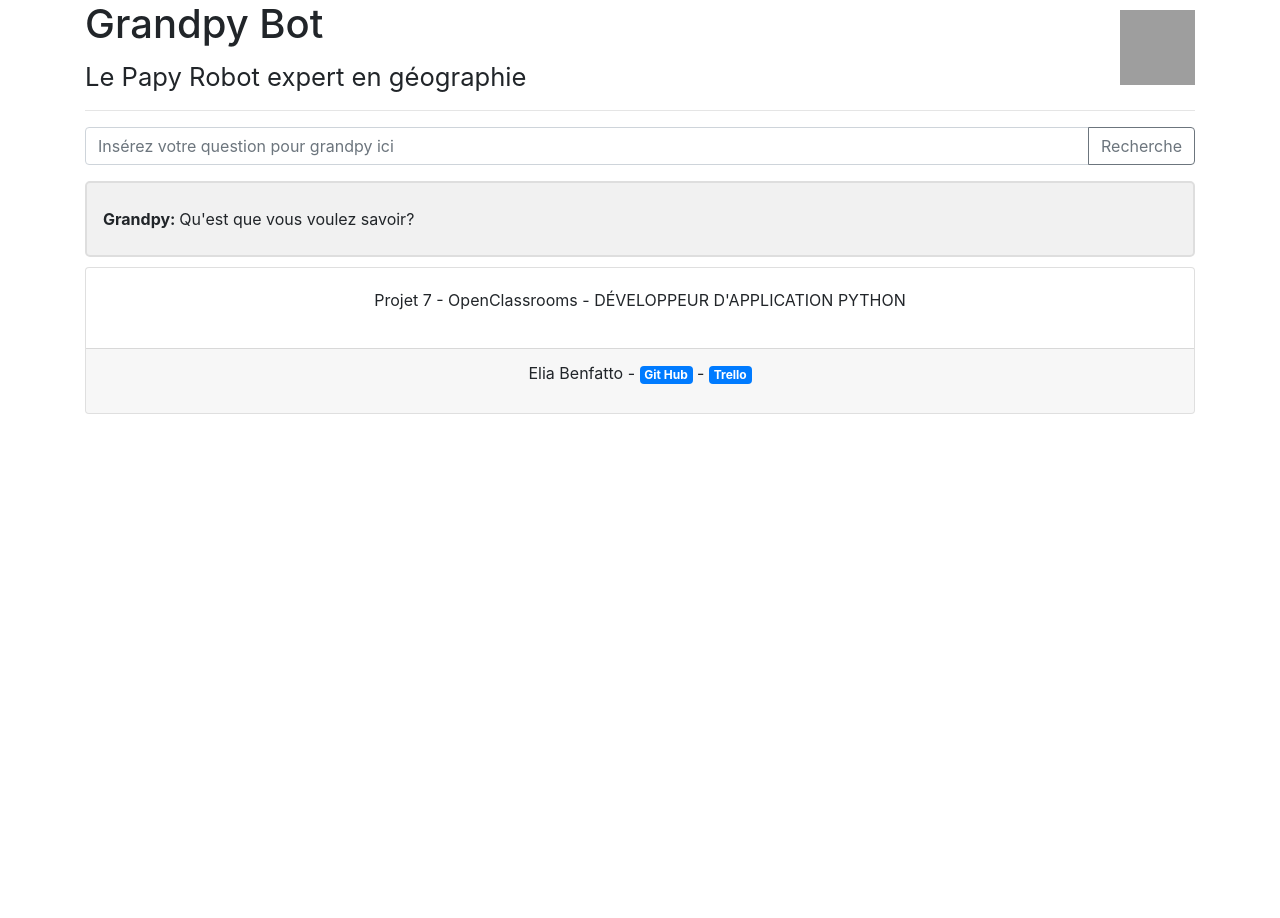
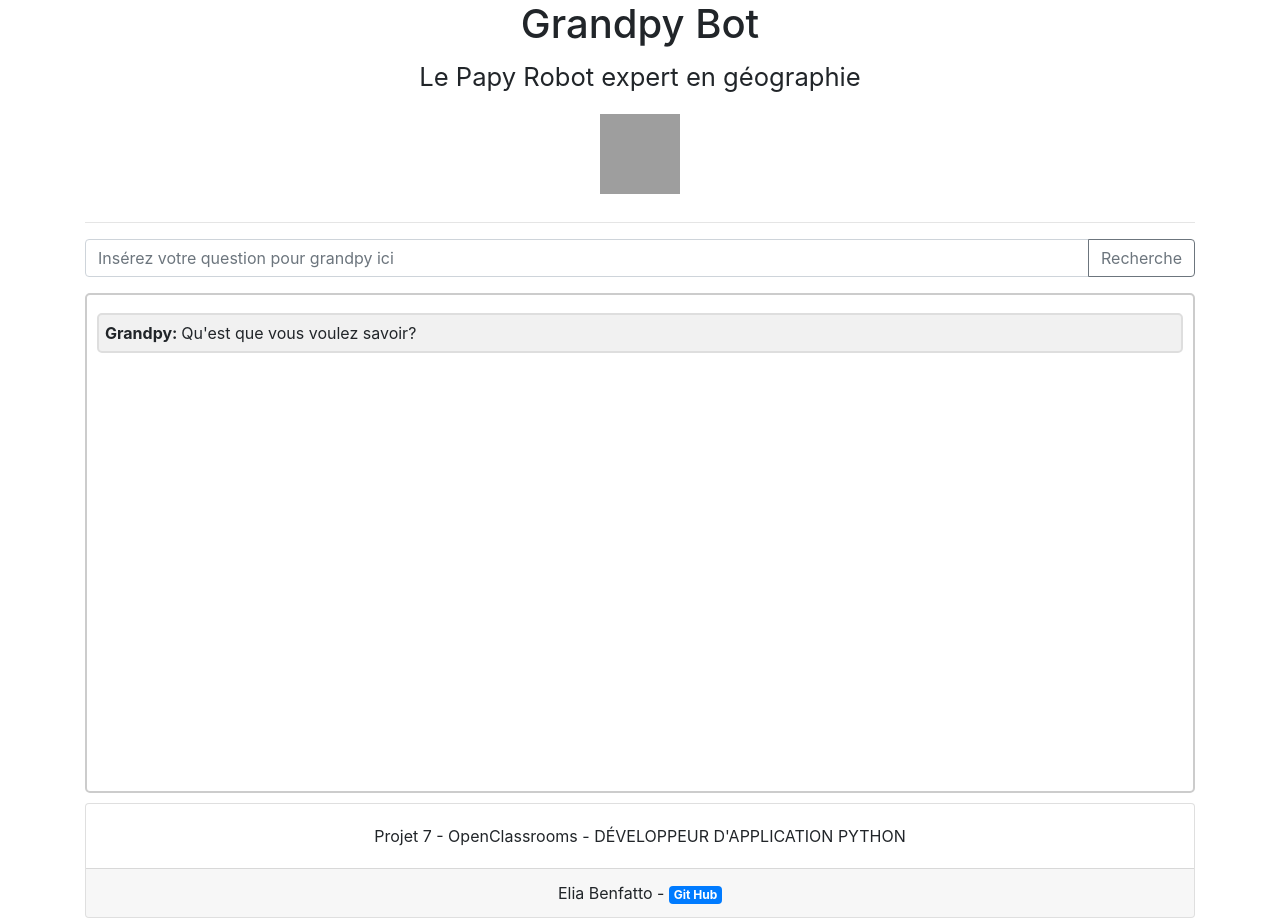
Before and after one commit to EliaTB/OC-Project-7, a Flask app: page / in a window 1280 px wide. Before the commit the page ends 414 px from the top, so only its background shows below. Run offline with Flask 2, Linux system fonts and the light colour scheme; some libraries are stand-ins or nearby versions; grey boxes are pictures that could not be loaded.

Commit message:
back and frontend update

```diff
--- a/app.py
+++ b/app.py
@@ -22,31 +22,35 @@ wiki = Wiki()
 def get_json():
 	user_input = request.args.get("question", type=str)
 	parsed_input = parser.get_relevant_word(user_input)
-	gmap_place = gmap.get_position(parsed_input)
+	if parsed_input == "":
+		failure_msg = return_failure()
+		return jsonify(message1 = failure_msg,
+					error = True)
+	else:
+		gmap_place = gmap.get_position(parsed_input)
+		if gmap_place != "no result":
+			wiki_result = wiki.get_wiki_result(gmap_place["latitude"], gmap_place["longitude"], parsed_input)
+			msg_adress = return_address(gmap_place["address"])
 
-	if gmap_place != "no result":
-		wiki_result = wiki.get_wiki_result(parsed_input)
-		msg_adress = return_address(gmap_place["address"])
+			if wiki_result != "no result":
+				msg_summary = return_story(wiki_result['summary'])
 
-		if wiki_result != "no result":
-			msg_summary = return_story(wiki_result['summary'])
+				return jsonify(lat = gmap_place["latitude"],
+			        	lng = gmap_place["longitude"],
+			        	message1 = msg_adress,
+			        	message2 = msg_summary,
+			        	url = wiki_result["url"],
+			        	error = False)
 
-			return jsonify(lat = gmap_place["latitude"],
-		        	lng = gmap_place["longitude"],
-		        	message1 = msg_adress,
-		        	message2 = msg_summary,
-		        	url = wiki_result["url"],
-		        	error = False)
+			else:
+				failure_msg = return_failure()
+				return jsonify(message1 = failure_msg,
+							error = True)
 
 		else:
 			failure_msg = return_failure()
 			return jsonify(message1 = failure_msg,
 						error = True)
-
-	else:
-		failure_msg = return_failure()
-		return jsonify(message1 = failure_msg,
-					error = True)
 
 
 @app.route('/')
--- a/static/css/style.css
+++ b/static/css/style.css
@@ -1,9 +1,12 @@
 img {
-    width: 75px;
-    height: 75px;
-    margin-top: 10px;
+    width: 80px;
+    height: 80px;
+    margin: 12px 0;
 }
 
+p {margin: 0;}
+
+.header {text-align: center;}
 
 #map {
     height: 350px;
@@ -16,19 +19,38 @@ img {
 #grandpyanswer {
     text-align: justify;
     overflow: auto;
-    max-height: 400px;
-    border: 2px solid #dedede;
-    background-color: #f1f1f1;
+    height: 500px;
+    border: 2px solid #ccc;
     border-radius: 5px;
     padding: 10px;
     margin: 10px 0;
 }
 
-.box {
+.msg {
     padding: 6px;
     margin: 8px 0;
+    border: 2px solid #dedede;
+    background-color: #f1f1f1;
+    border-radius: 5px;
 }
 
-.progress {
+.darker {
+    border-color: #c1c1c1;
+    background-color: #ddd;
+}
+
+.loader {
+    border: 10px solid #f1f1f1;
+    border-top: 10px solid #3498db;
+    border-radius: 50%;
+    width: 50px;
+    height: 50px;
+    animation: spin 2s linear infinite;
     display: none;
+    margin:10px auto;
 }
+
+@keyframes spin {
+    0% { transform: rotate(0deg); }
+    100% { transform: rotate(360deg); }
+}
--- a/templates/home.html
+++ b/templates/home.html
@@ -18,33 +18,28 @@
 <body>
     <div class="container">
         <div class="header">
-            <img src="/static/img/robotface.png" class="float-right" alt="Grandpy">
             <h1 class="header-heading">Grandpy Bot </h1>
             <h2><small>Le Papy Robot expert en géographie</small></h2>
+            <img src="/static/img/robotface.png" alt="Grandpy">
         </div>
         <hr>
         <div class="input-group mb-3">
-          <input name="question" type="text" class="form-control" placeholder="Insérez votre question pour grandpy ici" aria-describedby="button-addon2">
-          <div class="input-group-append">
-            <button class="btn btn-outline-secondary" type="button" id="submit">Recherche</button>
-          </div>
+            <input name="question" type="text" class="form-control" placeholder="Insérez votre question pour grandpy ici" aria-describedby="button-addon2">
+            <div class="input-group-append">
+                <button class="btn btn-outline-secondary" type="button" id="submit">Recherche</button>
+            </div>
         </div>
-        <div class="progress">
-          <div class="progress-bar progress-bar-striped" role="progressbar" style="width: 0%" aria-valuenow="10" aria-valuemin="0" aria-valuemax="100"></div>
+        <div class="loader"></div>
+        <div id="grandpyanswer">
+            <div class="msg"><p><strong>Grandpy: </strong>Qu'est que vous voulez savoir?</p></div>
         </div>
-        <div id="mainbloc">
-        <div id="grandpyanswer">
-            <div class="box"><strong>Grandpy: </strong>Qu'est que vous voulez savoir?</div>
-        </div>
-        <div id= "map" class="border border-primary">
-        </div>
-        </div>
+        <div id= "map" class="border border-primary"></div>
         <footer class="card text-center">
             <div class="card-body">
-            <p>Projet 7 - OpenClassrooms - DÉVELOPPEUR D'APPLICATION PYTHON </p>
+                <p>Projet 7 - OpenClassrooms - DÉVELOPPEUR D'APPLICATION PYTHON </p>
             </div>
             <div class="card-footer">
-            <p>Elia Benfatto - <a href="https://github.com/EliaTB/OC-Project-7" class="badge badge-primary">Git Hub</a> - <a href="https://trello.com/b/0CihlFWW/grandpybot" class="badge badge-primary">Trello</a></p>
+                <p>Elia Benfatto - <a href="https://github.com/EliaTB/OC-Project-7" class="badge badge-primary">Git Hub</a><!--  - <a href="https://trello.com/b/0CihlFWW/grandpybot" class="badge badge-primary">Trello</a> --></p>
             </div>
         </footer>
     </div>
```
Also changed, not shown: grandpy/apiwiki.py (+19 -6 lines), grandpy/gmaps.py (+6 -14 lines), static/js/main.js (+26 -11 lines).
